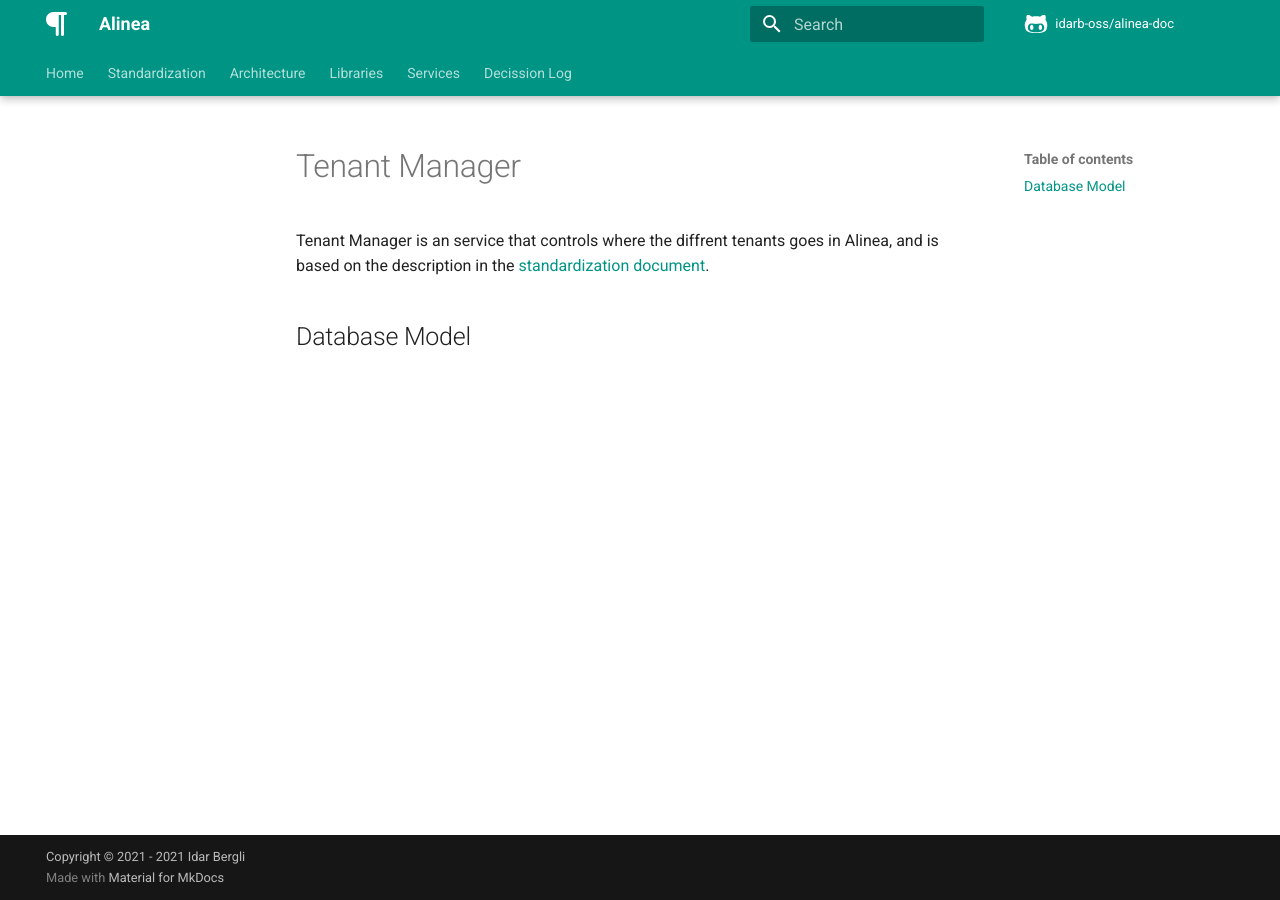
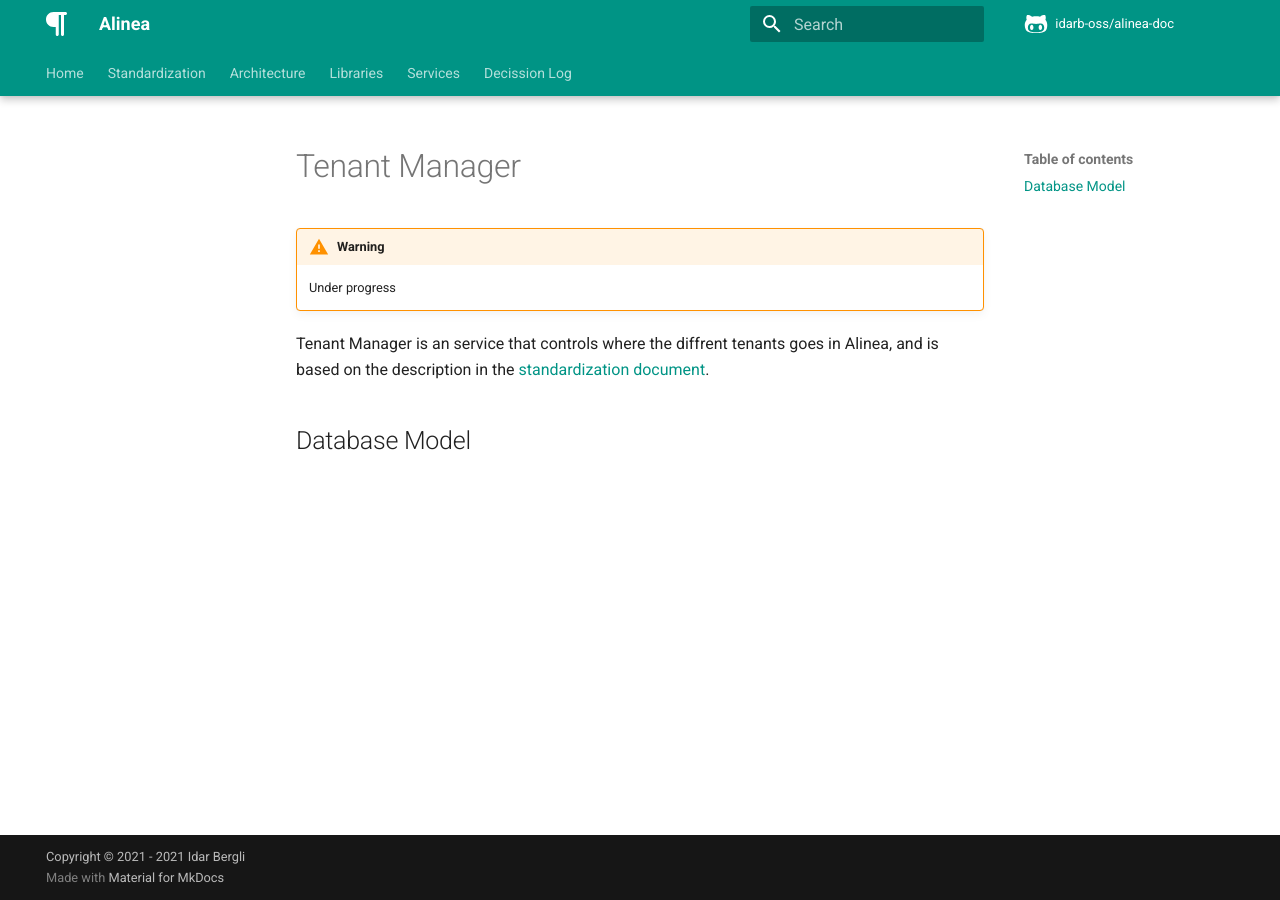
Before and after one commit to idarb-oss/alinea-doc, an MkDocs documentation site: the page built from docs/services/tenant-manager.md, in a window 1280 px wide. Built offline with MkDocs 1.6.1 and Material for MkDocs 9.7.7, drawn with Linux system fonts in a browser that asks for light colours; comment, search, counter and statistics services are not loaded; the version menu is left out.

Commit message:
Mark parts as under progress

```diff
--- a/docs/services/tenant-manager.md
+++ b/docs/services/tenant-manager.md
@@ -6,6 +6,9 @@ authors:
 date: 2021-04-12
 ---
 
+!!! warning
+    Under progress
+
 Tenant Manager is an service that controls where the diffrent tenants goes in Alinea, and is based on the description in the [standardization document](../standardization/multi-tenant.md).
 
 ## Database Model
```
Also changed, not shown: docs/standardization/multi-tenant.md (+3 -0 lines).
